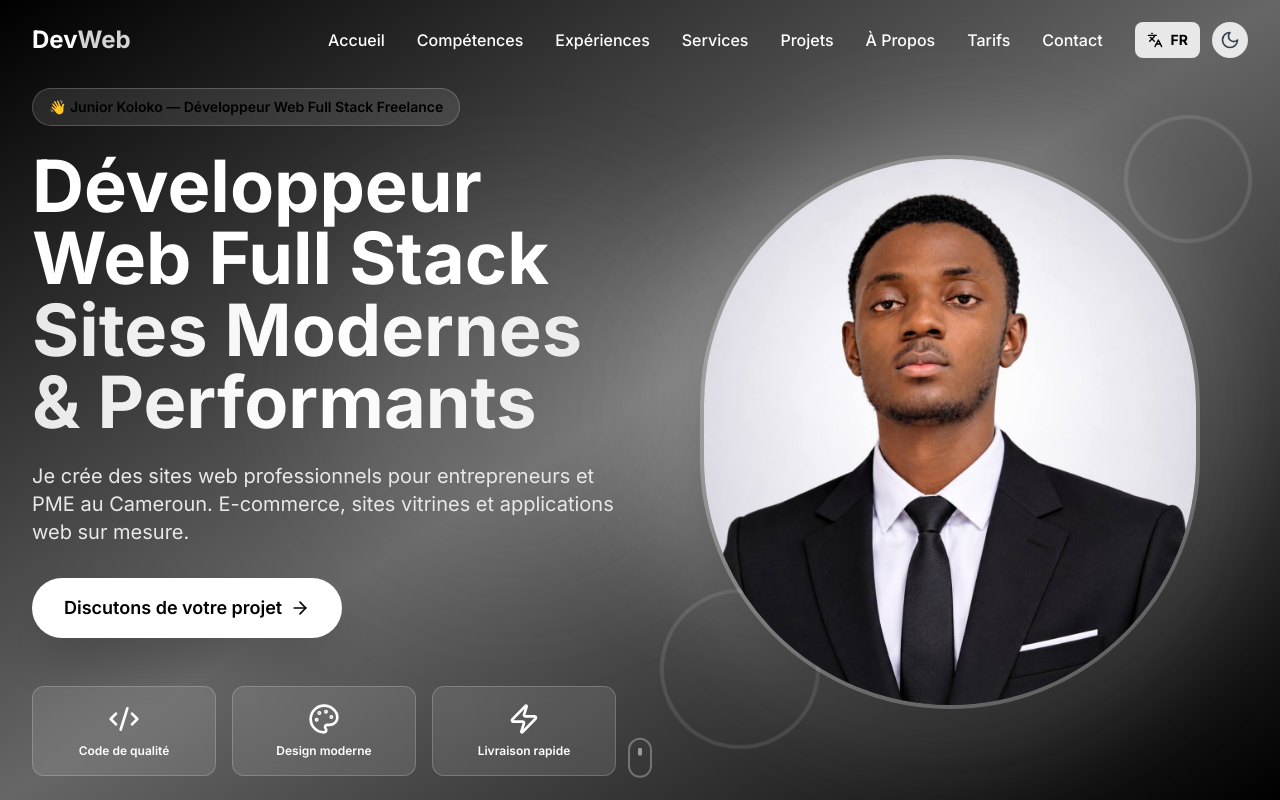
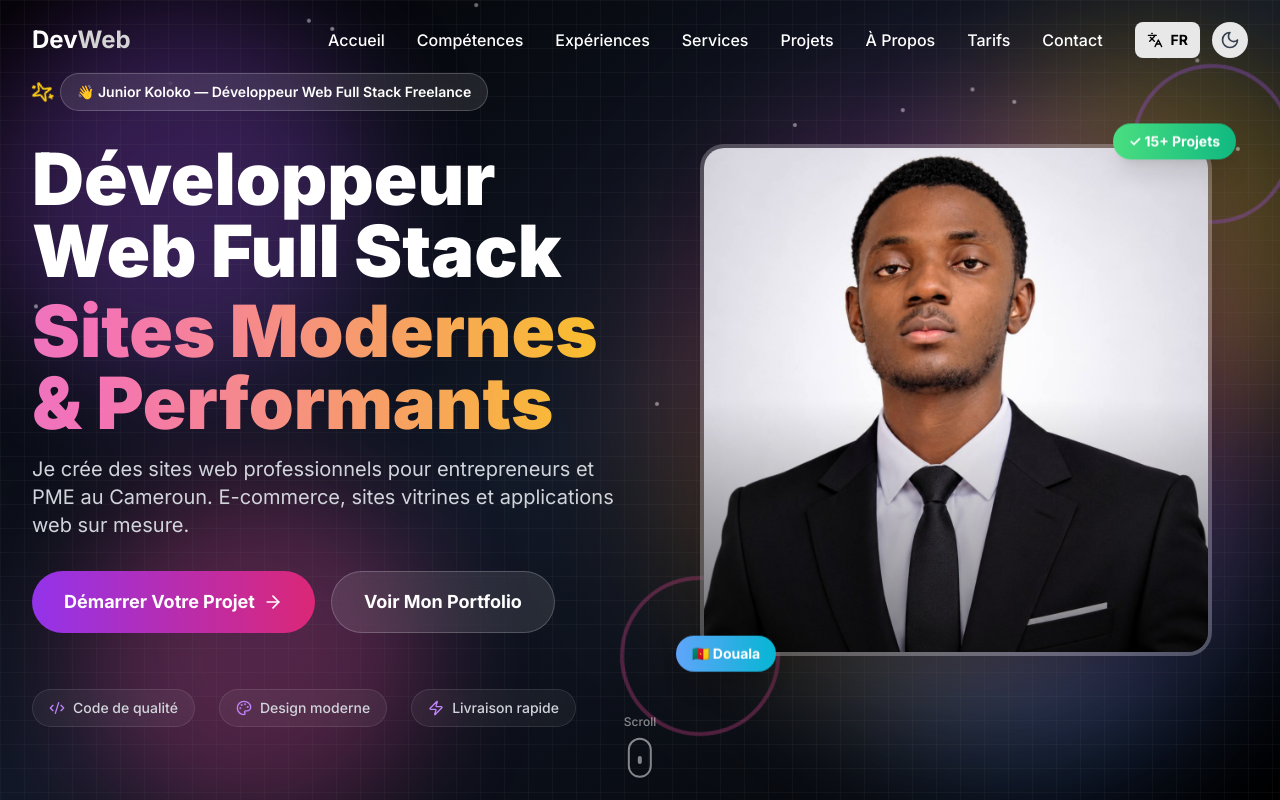
Before and after one commit to KLK2005/MonPorteFolio, a Next.js app: page / in a window 1280 px wide. Shown: the top 800 px of the page. Built offline with nearby package versions, Linux system fonts and the light colour scheme.

Commit message:
Update: Hero ultra-moderne avec effets 3D + traductions complètes FR/EN

```diff
--- a/app/globals.css
+++ b/app/globals.css
@@ -103,3 +103,54 @@
 .dark .bg-gradient-to-br {
   @apply from-gray-800 to-gray-900;
 }
+
+
+/* Animations Hero */
+@keyframes blob {
+  0%, 100% {
+    transform: translate(0, 0) scale(1);
+  }
+  25% {
+    transform: translate(20px, -50px) scale(1.1);
+  }
+  50% {
+    transform: translate(-20px, 20px) scale(0.9);
+  }
+  75% {
+    transform: translate(50px, 50px) scale(1.05);
+  }
+}
+
+.animate-blob {
+  animation: blob 7s infinite;
+}
+
+.animation-delay-2000 {
+  animation-delay: 2s;
+}
+
+.animation-delay-4000 {
+  animation-delay: 4s;
+}
+
+.animation-delay-6000 {
+  animation-delay: 6s;
+}
+
+@keyframes gradient-x {
+  0%, 100% {
+    background-position: 0% 50%;
+  }
+  50% {
+    background-position: 100% 50%;
+  }
+}
+
+.animate-gradient-x {
+  background-size: 200% 200%;
+  animation: gradient-x 3s ease infinite;
+}
+
+.perspective-1000 {
+  perspective: 1000px;
+}
--- a/components/Hero.tsx
+++ b/components/Hero.tsx
@@ -1,158 +1,285 @@
 'use client'
 
-import { motion } from 'framer-motion'
-import { ArrowRight, Code2, Palette, Zap } from 'lucide-react'
+import { motion, useScroll, useTransform } from 'framer-motion'
+import { ArrowRight, Sparkles, Code2, Palette, Zap } from 'lucide-react'
 import Image from 'next/image'
+import { useLanguage } from '@/contexts/LanguageContext'
+import { useRef } from 'react'
 
 const Hero = () => {
-  const whatsappNumber = '237676043968' // Format sans espaces ni +
-  const whatsappMessage = encodeURIComponent('Bonjour, je souhaite discuter de mon projet web.')
+  const { t } = useLanguage()
+  const whatsappNumber = '237676043968'
+  const whatsappMessage = encodeURIComponent(t('hero.whatsapp.message') || 'Bonjour, je souhaite discuter de mon projet web.')
+
+  const ref = useRef(null)
+  const { scrollYProgress } = useScroll({
+    target: ref,
+    offset: ["start start", "end start"]
+  })
+
+  const y = useTransform(scrollYProgress, [0, 1], [0, 300])
+  const opacity = useTransform(scrollYProgress, [0, 0.5], [1, 0])
+  const scale = useTransform(scrollYProgress, [0, 1], [1, 0.8])
 
   return (
-    <section id="accueil" className="relative min-h-screen flex items-center justify-center bg-gradient-to-br from-black via-silver-600 to-black overflow-hidden pt-16">
-      {/* Animated Background Elements */}
-      <div className="absolute inset-0 overflow-hidden">
-        <div className="absolute top-1/4 left-1/4 w-96 h-96 bg-silver-300/10 rounded-full blur-3xl animate-float" />
-        <div className="absolute bottom-1/4 right-1/4 w-96 h-96 bg-white/10 rounded-full blur-3xl animate-float" style={{ animationDelay: '2s' }} />
+    <section
+      ref={ref}
+      id="accueil"
+      className="relative min-h-screen flex items-center justify-center overflow-hidden bg-gradient-to-br from-black via-gray-900 to-black"
+    >
+      {/* Background animé avec mesh gradient */}
+      <div className="absolute inset-0 opacity-30">
+        <div className="absolute top-0 -left-4 w-96 h-96 bg-purple-500 rounded-full mix-blend-multiply filter blur-3xl animate-blob" />
+        <div className="absolute top-0 -right-4 w-96 h-96 bg-yellow-500 rounded-full mix-blend-multiply filter blur-3xl animate-blob animation-delay-2000" />
+        <div className="absolute -bottom-8 left-20 w-96 h-96 bg-pink-500 rounded-full mix-blend-multiply filter blur-3xl animate-blob animation-delay-4000" />
+        <div className="absolute bottom-0 right-20 w-96 h-96 bg-blue-500 rounded-full mix-blend-multiply filter blur-3xl animate-blob animation-delay-6000" />
       </div>
 
-      <div className="container mx-auto px-4 sm:px-6 lg:px-8 relative z-10">
+      {/* Grille animée */}
+      <div className="absolute inset-0 bg-[linear-gradient(to_right,#80808012_1px,transparent_1px),linear-gradient(to_bottom,#80808012_1px,transparent_1px)] bg-[size:24px_24px]" />
+
+      {/* Particules flottantes */}
+      <div className="absolute inset-0 overflow-hidden pointer-events-none">
+        {[...Array(20)].map((_, i) => (
+          <motion.div
+            key={i}
+            className="absolute w-1 h-1 bg-white rounded-full"
+            initial={{
+              x: Math.random() * window.innerWidth,
+              y: Math.random() * window.innerHeight,
+              opacity: 0.2
+            }}
+            animate={{
+              y: [null, Math.random() * -100],
+              opacity: [0.2, 0.5, 0.2]
+            }}
+            transition={{
+              duration: Math.random() * 10 + 10,
+              repeat: Infinity,
+              ease: "linear"
+            }}
+          />
+        ))}
+      </div>
+
+      <motion.div
+        style={{ y, opacity, scale }}
+        className="container mx-auto px-4 sm:px-6 lg:px-8 relative z-10"
+      >
         <div className="max-w-7xl mx-auto">
           <div className="grid grid-cols-1 lg:grid-cols-2 gap-12 items-center">
+
             {/* Texte à gauche */}
             <motion.div
-              initial={{ opacity: 0, x: -50 }}
+              initial={{ opacity: 0, x: -100 }}
               animate={{ opacity: 1, x: 0 }}
-              transition={{ duration: 0.8 }}
-              className="text-center lg:text-left"
+              transition={{ duration: 1, ease: "easeOut" }}
+              className="text-center lg:text-left space-y-8"
             >
+              {/* Badge animé */}
               <motion.div
-                className="inline-block bg-white/10 backdrop-blur-sm border border-white/20 px-4 py-2 rounded-full text-sm font-semibold mb-6"
-                initial={{ opacity: 0, y: 20 }}
-                animate={{ opacity: 1, y: 0 }}
-                transition={{ delay: 0.1 }}
-              >
-                👋 Junior Koloko — Développeur Web Full Stack Freelance
-              </motion.div>
-
-              <motion.h1
-                className="text-4xl sm:text-5xl md:text-6xl lg:text-7xl font-bold text-white mb-6 leading-tight"
                 initial={{ opacity: 0, y: 20 }}
                 animate={{ opacity: 1, y: 0 }}
                 transition={{ delay: 0.2 }}
+                className="inline-flex items-center gap-2"
               >
-                Développeur Web Full Stack
-                <span className="block bg-gradient-to-r from-silver-200 via-white to-silver-200 bg-clip-text text-transparent">
-                  Sites Modernes & Performants
+                <motion.div
+                  animate={{
+                    rotate: [0, 360],
+                    scale: [1, 1.2, 1]
+                  }}
+                  transition={{
+                    duration: 3,
+                    repeat: Infinity,
+                    ease: "easeInOut"
+                  }}
+                >
+                  <Sparkles className="w-5 h-5 text-yellow-400" />
+                </motion.div>
+                <span className="bg-white/10 backdrop-blur-md border border-white/20 px-4 py-2 rounded-full text-sm font-semibold text-white">
+                  {t('hero.greeting')}
+                </span>
+              </motion.div>
+
+              {/* Titre principal avec effet de typing */}
+              <div className="space-y-4">
+                <motion.h1
+                  initial={{ opacity: 0, y: 20 }}
+                  animate={{ opacity: 1, y: 0 }}
+                  transition={{ delay: 0.4 }}
+                  className="text-5xl sm:text-6xl lg:text-7xl font-black"
+                >
+                  <span className="block text-white mb-2">
+                    {t('hero.title')}
+                  </span>
+                  <span className="block bg-gradient-to-r from-purple-400 via-pink-400 to-yellow-400 bg-clip-text text-transparent animate-gradient-x">
+                    {t('hero.subtitle')}
                   </span>
                 </motion.h1>
 
                 <motion.p
-                className="text-lg sm:text-xl text-silver-200 mb-8 max-w-2xl mx-auto lg:mx-0"
                   initial={{ opacity: 0, y: 20 }}
                   animate={{ opacity: 1, y: 0 }}
-                transition={{ delay: 0.4 }}
+                  transition={{ delay: 0.6 }}
+                  className="text-lg sm:text-xl text-gray-300 leading-relaxed max-w-2xl mx-auto lg:mx-0"
                 >
-                Je crée des sites web professionnels pour entrepreneurs et PME au Cameroun.
-                E-commerce, sites vitrines et applications web sur mesure.
+                  {t('hero.description')}
                 </motion.p>
+              </div>
 
+              {/* CTA Buttons */}
               <motion.div
                 initial={{ opacity: 0, y: 20 }}
                 animate={{ opacity: 1, y: 0 }}
-                transition={{ delay: 0.6 }}
-                className="mb-8"
+                transition={{ delay: 0.8 }}
+                className="flex flex-col sm:flex-row gap-4 justify-center lg:justify-start"
               >
-                <a
+                <motion.a
                   href={`https://wa.me/${whatsappNumber}?text=${whatsappMessage}`}
                   target="_blank"
                   rel="noopener noreferrer"
-                  className="inline-flex items-center gap-2 bg-white text-black px-8 py-4 rounded-full font-semibold text-lg hover:bg-silver-200 transition-all duration-300 hover:scale-105 shadow-2xl"
+                  whileHover={{ scale: 1.05, boxShadow: "0 20px 60px rgba(168, 85, 247, 0.4)" }}
+                  whileTap={{ scale: 0.95 }}
+                  className="group relative inline-flex items-center justify-center gap-2 bg-gradient-to-r from-purple-600 to-pink-600 text-white px-8 py-4 rounded-full font-bold text-lg overflow-hidden"
                 >
-                  Discutons de votre projet
-                  <ArrowRight className="w-5 h-5" />
-                </a>
+                  <span className="relative z-10 flex items-center gap-2">
+                    {t('hero.cta')}
+                    <ArrowRight className="w-5 h-5 group-hover:translate-x-1 transition-transform" />
+                  </span>
+                  <div className="absolute inset-0 bg-gradient-to-r from-pink-600 to-purple-600 opacity-0 group-hover:opacity-100 transition-opacity" />
+                </motion.a>
+
+                <motion.a
+                  href="#projets"
+                  whileHover={{ scale: 1.05 }}
+                  whileTap={{ scale: 0.95 }}
+                  className="inline-flex items-center justify-center gap-2 bg-white/10 backdrop-blur-md border border-white/20 text-white px-8 py-4 rounded-full font-bold text-lg hover:bg-white/20 transition-all"
+                >
+                  {t('hero.portfolio')}
+                </motion.a>
               </motion.div>
 
-              {/* Features Grid */}
+              {/* Mini features */}
               <motion.div
-                initial={{ opacity: 0, y: 30 }}
+                initial={{ opacity: 0, y: 20 }}
                 animate={{ opacity: 1, y: 0 }}
-                transition={{ delay: 0.8 }}
-                className="grid grid-cols-3 gap-4 mt-12"
+                transition={{ delay: 1 }}
+                className="flex flex-wrap gap-6 justify-center lg:justify-start pt-6"
               >
                 {[
-                  { icon: Code2, title: 'Code de qualité' },
-                  { icon: Palette, title: 'Design moderne' },
-                  { icon: Zap, title: 'Livraison rapide' },
-                ].map((feature, index) => (
+                  { icon: Code2, label: t('hero.feature.code') || 'Code de qualité' },
+                  { icon: Palette, label: t('hero.feature.design') || 'Design moderne' },
+                  { icon: Zap, label: t('hero.feature.speed') || 'Livraison rapide' }
+                ].map((feature, i) => (
                   <motion.div
-                    key={feature.title}
-                    initial={{ opacity: 0, y: 20 }}
-                    animate={{ opacity: 1, y: 0 }}
-                    transition={{ delay: 0.9 + index * 0.1 }}
-                    className="glass-effect p-4 rounded-xl hover-lift text-center"
+                    key={i}
+                    whileHover={{ y: -5 }}
+                    className="flex items-center gap-2 bg-white/5 backdrop-blur-sm px-4 py-2 rounded-full border border-white/10"
                   >
-                    <feature.icon className="w-8 h-8 text-white mx-auto mb-2" />
-                    <p className="text-white text-xs font-semibold">{feature.title}</p>
+                    <feature.icon className="w-4 h-4 text-purple-400" />
+                    <span className="text-sm text-gray-300 font-medium">{feature.label}</span>
                   </motion.div>
                 ))}
               </motion.div>
             </motion.div>
 
-            {/* Photo à droite */}
+            {/* Photo à droite avec effets 3D */}
             <motion.div
-              initial={{ opacity: 0, x: 50 }}
-              animate={{ opacity: 1, x: 0 }}
-              transition={{ duration: 0.8, delay: 0.3 }}
+              initial={{ opacity: 0, x: 100, rotateY: -30 }}
+              animate={{ opacity: 1, x: 0, rotateY: 0 }}
+              transition={{ duration: 1, delay: 0.5 }}
               className="relative hidden lg:block"
             >
-              <div className="relative w-full max-w-lg mx-auto">
-                {/* Glow effect behind photo */}
-                <div className="absolute inset-0 bg-gradient-to-br from-white/30 to-silver-300/30 rounded-full blur-3xl"></div>
+              <div className="relative w-full max-w-lg mx-auto perspective-1000">
+                {/* Glow effect animé */}
+                <motion.div
+                  animate={{
+                    scale: [1, 1.2, 1],
+                    rotate: [0, 180, 360]
+                  }}
+                  transition={{
+                    duration: 20,
+                    repeat: Infinity,
+                    ease: "linear"
+                  }}
+                  className="absolute inset-0 bg-gradient-to-r from-purple-500 via-pink-500 to-yellow-500 rounded-full blur-3xl opacity-30"
+                />
 
-                {/* Photo */}
-                <div className="relative z-10">
+                {/* Photo avec cadre glassmorphism */}
+                <motion.div
+                  whileHover={{ scale: 1.05, rotateY: 10, rotateX: -10 }}
+                  transition={{ type: "spring", stiffness: 300 }}
+                  className="relative z-10 transform-gpu"
+                  style={{ transformStyle: "preserve-3d" }}
+                >
+                  <div className="relative aspect-square rounded-3xl overflow-hidden border-4 border-white/20 bg-white/5 backdrop-blur-lg shadow-2xl">
                     <Image
                       src="/images/profile.jpg"
-                    alt="Junior Koloko - Développeur Web Full Stack"
-                    width={500}
-                    height={500}
-                    className="rounded-full shadow-2xl border-4 border-white/20"
+                      alt="Junior Koloko"
+                      fill
+                      className="object-cover"
                       priority
                     />
+
+                    {/* Overlay gradient */}
+                    <div className="absolute inset-0 bg-gradient-to-t from-black/50 via-transparent to-transparent" />
                   </div>
 
-                {/* Decorative elements */}
+                  {/* Floating badges */}
+                  <motion.div
+                    animate={{ y: [-10, 10, -10] }}
+                    transition={{ duration: 3, repeat: Infinity, ease: "easeInOut" }}
+                    className="absolute -top-6 -right-6 bg-gradient-to-r from-green-400 to-emerald-500 text-white px-4 py-2 rounded-full font-bold text-sm shadow-xl"
+                  >
+                    ✓ 15+ Projets
+                  </motion.div>
+
+                  <motion.div
+                    animate={{ y: [10, -10, 10] }}
+                    transition={{ duration: 4, repeat: Infinity, ease: "easeInOut", delay: 0.5 }}
+                    className="absolute -bottom-6 -left-6 bg-gradient-to-r from-blue-400 to-cyan-500 text-white px-4 py-2 rounded-full font-bold text-sm shadow-xl"
+                  >
+                    🇨🇲 Douala
+                  </motion.div>
+                </motion.div>
+
+                {/* Cercles décoratifs animés */}
                 <motion.div
                   animate={{ rotate: 360 }}
-                  transition={{ duration: 20, repeat: Infinity, ease: "linear" }}
-                  className="absolute -top-10 -right-10 w-32 h-32 border-4 border-white/10 rounded-full"
+                  transition={{ duration: 30, repeat: Infinity, ease: "linear" }}
+                  className="absolute -top-20 -right-20 w-40 h-40 border-4 border-purple-500/30 rounded-full"
                 />
                 <motion.div
                   animate={{ rotate: -360 }}
-                  transition={{ duration: 15, repeat: Infinity, ease: "linear" }}
-                  className="absolute -bottom-10 -left-10 w-40 h-40 border-4 border-white/10 rounded-full"
+                  transition={{ duration: 25, repeat: Infinity, ease: "linear" }}
+                  className="absolute -bottom-20 -left-20 w-40 h-40 border-4 border-pink-500/30 rounded-full"
                 />
               </div>
             </motion.div>
           </div>
         </div>
-      </div>
+      </motion.div>
 
-      {/* Scroll Indicator */}
+      {/* Scroll indicator animé */}
       <motion.div
         initial={{ opacity: 0 }}
         animate={{ opacity: 1 }}
-        transition={{ delay: 1.2 }}
-        className="absolute bottom-8 left-1/2 transform -translate-x-1/2"
+        transition={{ delay: 1.5 }}
+        className="absolute bottom-8 left-1/2 transform -translate-x-1/2 z-20"
       >
         <motion.div
           animate={{ y: [0, 10, 0] }}
           transition={{ duration: 2, repeat: Infinity }}
-          className="w-6 h-10 border-2 border-white/30 rounded-full flex justify-center pt-2"
+          className="flex flex-col items-center gap-2 text-white/50 hover:text-white/80 transition-colors cursor-pointer"
         >
-          <div className="w-1 h-2 bg-white/50 rounded-full" />
+          <span className="text-xs font-medium">Scroll</span>
+          <div className="w-6 h-10 border-2 border-current rounded-full flex justify-center pt-2">
+            <motion.div
+              animate={{ y: [0, 12, 0] }}
+              transition={{ duration: 1.5, repeat: Infinity }}
+              className="w-1 h-2 bg-current rounded-full"
+            />
+          </div>
         </motion.div>
       </motion.div>
     </section>
--- a/components/Navbar.tsx
+++ b/components/Navbar.tsx
@@ -21,8 +21,8 @@ const Navbar = () => {
 
   const navLinks = [
     { href: '#accueil', label: t('nav.home') },
-    { href: '#competences', label: 'Compétences' },
-    { href: '#experiences', label: 'Expériences' },
+    { href: '#competences', label: t('nav.skills') },
+    { href: '#experiences', label: t('nav.experience') },
     { href: '#services', label: t('nav.services') },
     { href: '#projets', label: t('nav.projects') },
     { href: '#apropos', label: t('nav.about') },
--- a/contexts/LanguageContext.tsx
+++ b/contexts/LanguageContext.tsx
@@ -17,6 +17,8 @@ const translations: Record<Language, Record<string, string>> = {
   fr: {
     // Navigation
     'nav.home': 'Accueil',
+    'nav.skills': 'Compétences',
+    'nav.experience': 'Expériences',
     'nav.about': 'À Propos',
     'nav.services': 'Services',
     'nav.projects': 'Projets',
@@ -27,22 +29,21 @@ const translations: Record<Language, Record<string, string>> = {
     'hero.greeting': '👋 Junior Koloko — Développeur Web Full Stack Freelance',
     'hero.title': 'Développeur Web Full Stack',
     'hero.subtitle': 'Sites Modernes & Performants',
-    'hero.description': 'Je crée des sites web professionnels qui transforment votre présence en ligne et génèrent de vrais résultats pour votre business.',
+    'hero.description': 'Je crée des sites web professionnels pour entrepreneurs et PME au Cameroun. E-commerce, sites vitrines et applications web sur mesure.',
     'hero.cta': 'Démarrer Votre Projet',
     'hero.portfolio': 'Voir Mon Portfolio',
+    'hero.whatsapp.message': 'Bonjour, je souhaite discuter de mon projet web.',
+    'hero.feature.code': 'Code de qualité',
+    'hero.feature.design': 'Design moderne',
+    'hero.feature.speed': 'Livraison rapide',
 
     // About
-    'about.title': 'À Propos',
-    'about.subtitle': 'Développeur web Full Stack basé à Douala, Cameroun',
-    'about.description': 'Passionné par la création de sites web qui font la différence. Je transforme vos idées en solutions digitales modernes et performantes.',
-    'about.clients': '+15 Clients Satisfaits',
-    'about.projects': 'Projets Réalisés',
-    'about.experience': 'Ans d\'Expérience',
-    'about.availability': 'Disponible',
+    'about.title': 'À Propos de Moi',
+    'about.subtitle': 'Développeur passionné au service de votre réussite digitale',
 
     // Services
-    'services.title': 'Services',
-    'services.subtitle': 'Solutions web adaptées à vos besoins',
+    'services.title': 'Mes Services',
+    'services.subtitle': 'Des solutions web adaptées à vos besoins et votre budget',
 
     // Projects
     'projects.title': 'Projets Récents',
@@ -55,7 +56,9 @@ const translations: Record<Language, Record<string, string>> = {
     'pricing.title': 'Tarifs & Formules',
     'pricing.subtitle': 'Prix de lancement exceptionnels • Économisez jusqu\'à 180 000 FCFA',
     'pricing.offer': '⚡ OFFRE DE LANCEMENT - 10 Places Restantes • Expire le 30 Nov 2026',
-    'pricing.save': 'ÉCONOMISEZ',
+    'pricing.save': 'Vous économisez',
+    'pricing.today': 'Prix aujourd\'hui',
+    'pricing.instead': 'Au lieu de',
     'pricing.delay': 'Délai indicatif :',
     'pricing.choose': 'Choisir la formule',
     'pricing.custom.title': 'Besoin d\'une solution personnalisée ?',
@@ -64,12 +67,11 @@ const translations: Record<Language, Record<string, string>> = {
 
     // Contact
     'contact.title': 'Contactez-Moi',
-    'contact.subtitle': 'Transformons ensemble votre vision en réalité digitale',
-    'contact.whatsapp': 'Discutons Sur WhatsApp',
-    'contact.linkedin': 'Connectons-Nous',
-    'contact.email': 'Envoyez Un Email',
+    'contact.subtitle': 'Parlons de votre projet et obtenez un devis gratuit',
+    'contact.whatsapp': 'WhatsApp',
+    'contact.linkedin': 'LinkedIn',
+    'contact.email': 'Email',
     'contact.location': 'Douala, Cameroun',
-    'contact.availability': 'Disponible pour projets',
 
     // Footer
     'footer.description': 'Développeur Web Full Stack professionnel à Douala.',
@@ -82,6 +84,8 @@ const translations: Record<Language, Record<string, string>> = {
   en: {
     // Navigation
     'nav.home': 'Home',
+    'nav.skills': 'Skills',
+    'nav.experience': 'Experience',
     'nav.about': 'About',
     'nav.services': 'Services',
     'nav.projects': 'Projects',
@@ -92,22 +96,21 @@ const translations: Record<Language, Record<string, string>> = {
     'hero.greeting': '👋 Junior Koloko — Freelance Full Stack Web Developer',
     'hero.title': 'Full Stack Web Developer',
     'hero.subtitle': 'Modern & High-Performance Websites',
-    'hero.description': 'I create professional websites that transform your online presence and generate real results for your business.',
+    'hero.description': 'I create professional websites for entrepreneurs and SMEs in Cameroon. E-commerce, showcase sites and custom web applications.',
     'hero.cta': 'Start Your Project',
     'hero.portfolio': 'View My Portfolio',
+    'hero.whatsapp.message': 'Hello, I would like to discuss my web project.',
+    'hero.feature.code': 'Quality code',
+    'hero.feature.design': 'Modern design',
+    'hero.feature.speed': 'Fast delivery',
 
     // About
     'about.title': 'About Me',
-    'about.subtitle': 'Full Stack web developer based in Douala, Cameroon',
-    'about.description': 'Passionate about creating websites that make a difference. I transform your ideas into modern and efficient digital solutions.',
-    'about.clients': '+15 Happy Clients',
-    'about.projects': 'Projects Completed',
-    'about.experience': 'Years of Experience',
-    'about.availability': 'Available',
+    'about.subtitle': 'Passionate developer at the service of your digital success',
 
     // Services
-    'services.title': 'Services',
-    'services.subtitle': 'Web solutions tailored to your needs',
+    'services.title': 'My Services',
+    'services.subtitle': 'Web solutions tailored to your needs and budget',
 
     // Projects
     'projects.title': 'Recent Projects',
@@ -120,7 +123,9 @@ const translations: Record<Language, Record<string, string>> = {
     'pricing.title': 'Pricing & Packages',
     'pricing.subtitle': 'Exceptional launch prices • Save up to 180,000 FCFA',
     'pricing.offer': '⚡ LAUNCH OFFER - 10 Spots Remaining • Expires Nov 30, 2026',
-    'pricing.save': 'SAVE',
+    'pricing.save': 'You save',
+    'pricing.today': 'Price today',
+    'pricing.instead': 'Instead of',
     'pricing.delay': 'Estimated delivery:',
     'pricing.choose': 'Choose package',
     'pricing.custom.title': 'Need a custom solution?',
@@ -129,12 +134,11 @@ const translations: Record<Language, Record<string, string>> = {
 
     // Contact
     'contact.title': 'Contact Me',
-    'contact.subtitle': 'Let\'s transform your vision into digital reality together',
-    'contact.whatsapp': 'Chat on WhatsApp',
-    'contact.linkedin': 'Let\'s Connect',
-    'contact.email': 'Send an Email',
+    'contact.subtitle': 'Let\'s talk about your project and get a free quote',
+    'contact.whatsapp': 'WhatsApp',
+    'contact.linkedin': 'LinkedIn',
+    'contact.email': 'Email',
     'contact.location': 'Douala, Cameroon',
-    'contact.availability': 'Available for projects',
 
     // Footer
     'footer.description': 'Professional Full Stack Web Developer in Douala.',
```
Lines whose indentation alone changed are shown as unchanged.
